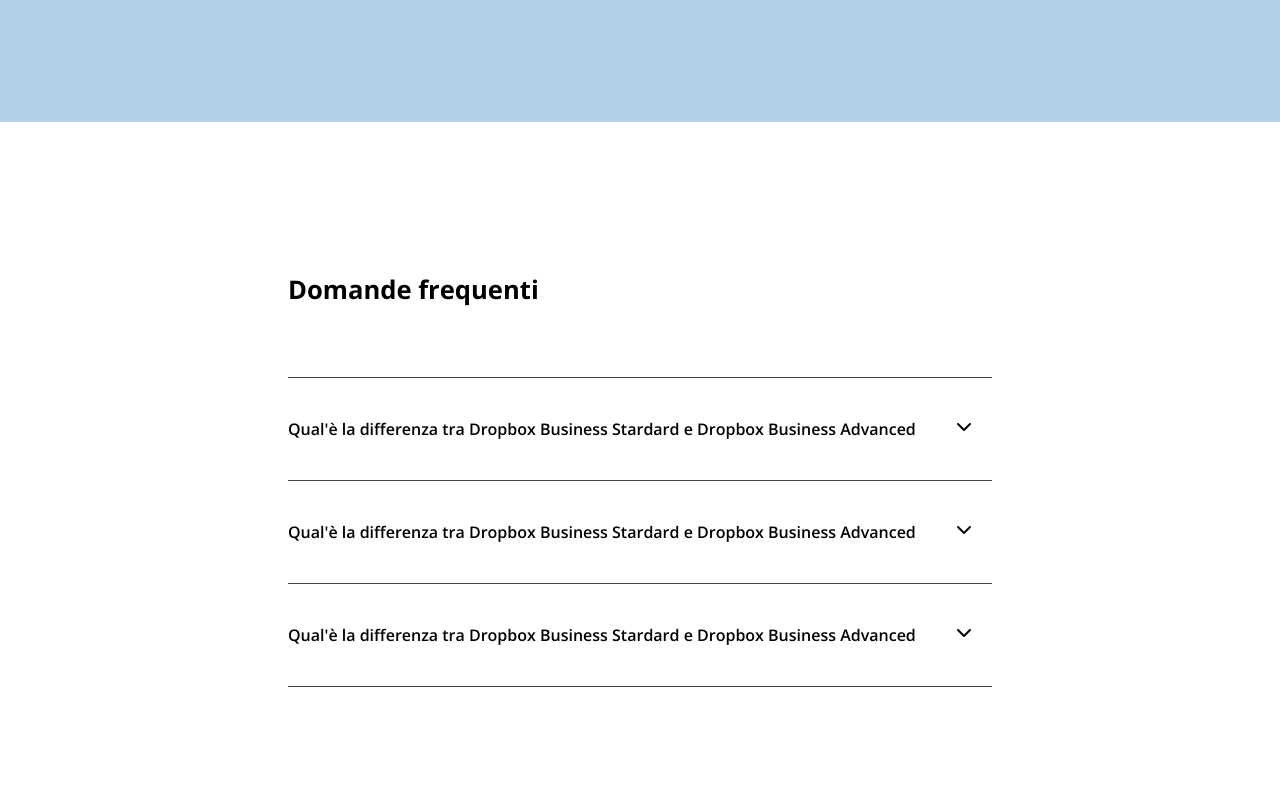
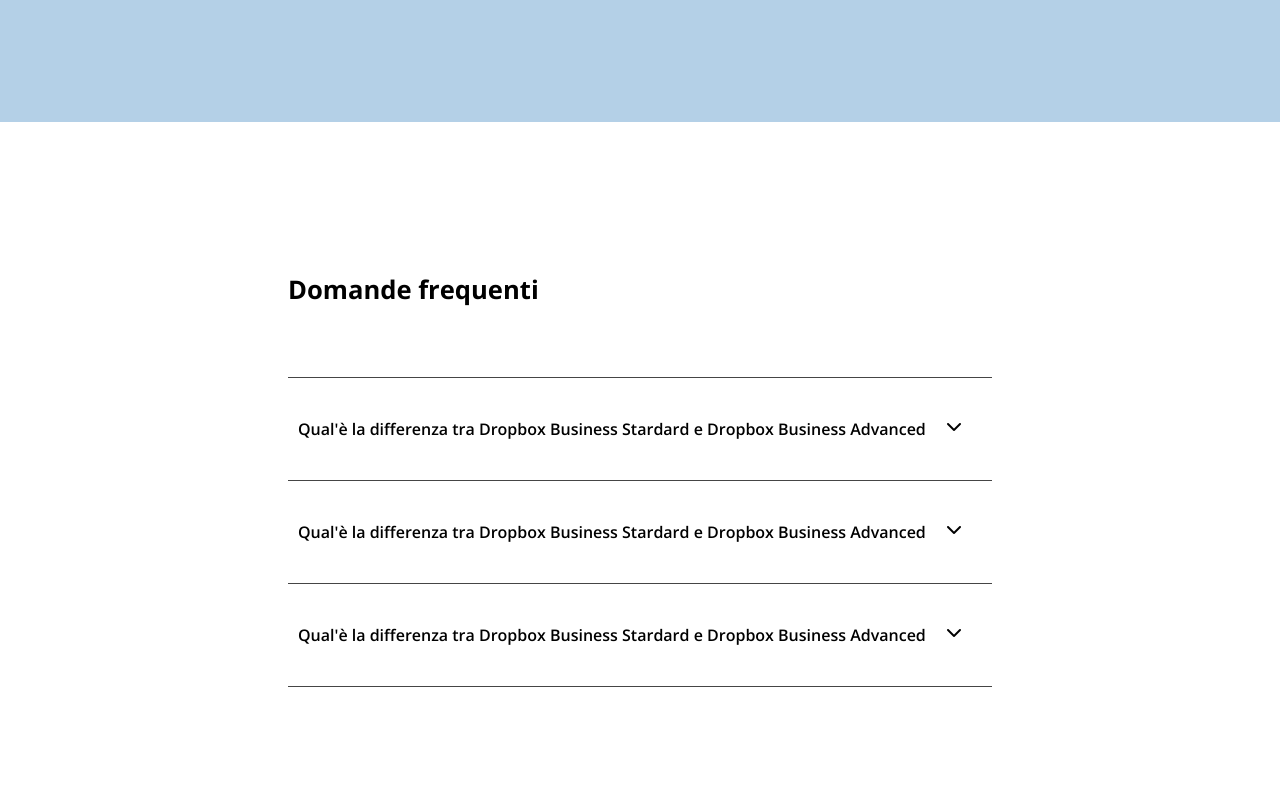
Before and after one commit to NicholasPaparusso/htmlcss-dropbox, a plain HTML site: page index.html in a window 1280 px wide. Shown: the part 5360-6160 px from the top of the page. Drawn offline with nearby package versions, Linux system fonts and the light colour scheme.

Commit message:
[change] corrections

```diff
--- a/assets/style/style.css
+++ b/assets/style/style.css
@@ -672,17 +672,17 @@ main .faq label{
   background-color: white;
   cursor: pointer;
   width: 100%;
-  text-align: left  ;
-  padding: 40px 0px;
+  padding: 40px 10px;
   border: none;
   font-size: 1em;
   font-weight: 600;
   border-top: 0.5px solid #454545;
-
 }
 
-main .faq .line{
-  border-bottom: 0.5px solid #454545;
+.faq::after{
+  content: " ";
+  border-bottom: .5px solid #454545;
+  display: block;
 }
 
 main .faq .content{
@@ -690,6 +690,7 @@ main .faq .content{
   display: none;
   overflow: hidden;
   padding-bottom: 40px;
+  padding-left: 10px;
 }
 
 main .faq label:hover {
--- a/index.html
+++ b/index.html
@@ -303,7 +303,6 @@
     <div class="content">
       <p>Lorem, ipsum dolor sit amet consectetur adipisicing elit. Dolorem non totam tempore ad culpa harum accusamus voluptatem ullam architecto alias!</p>
     </div>
-    <div class="line"></div>
     </div>
   </section>
 <!-- FAQ -->
```
